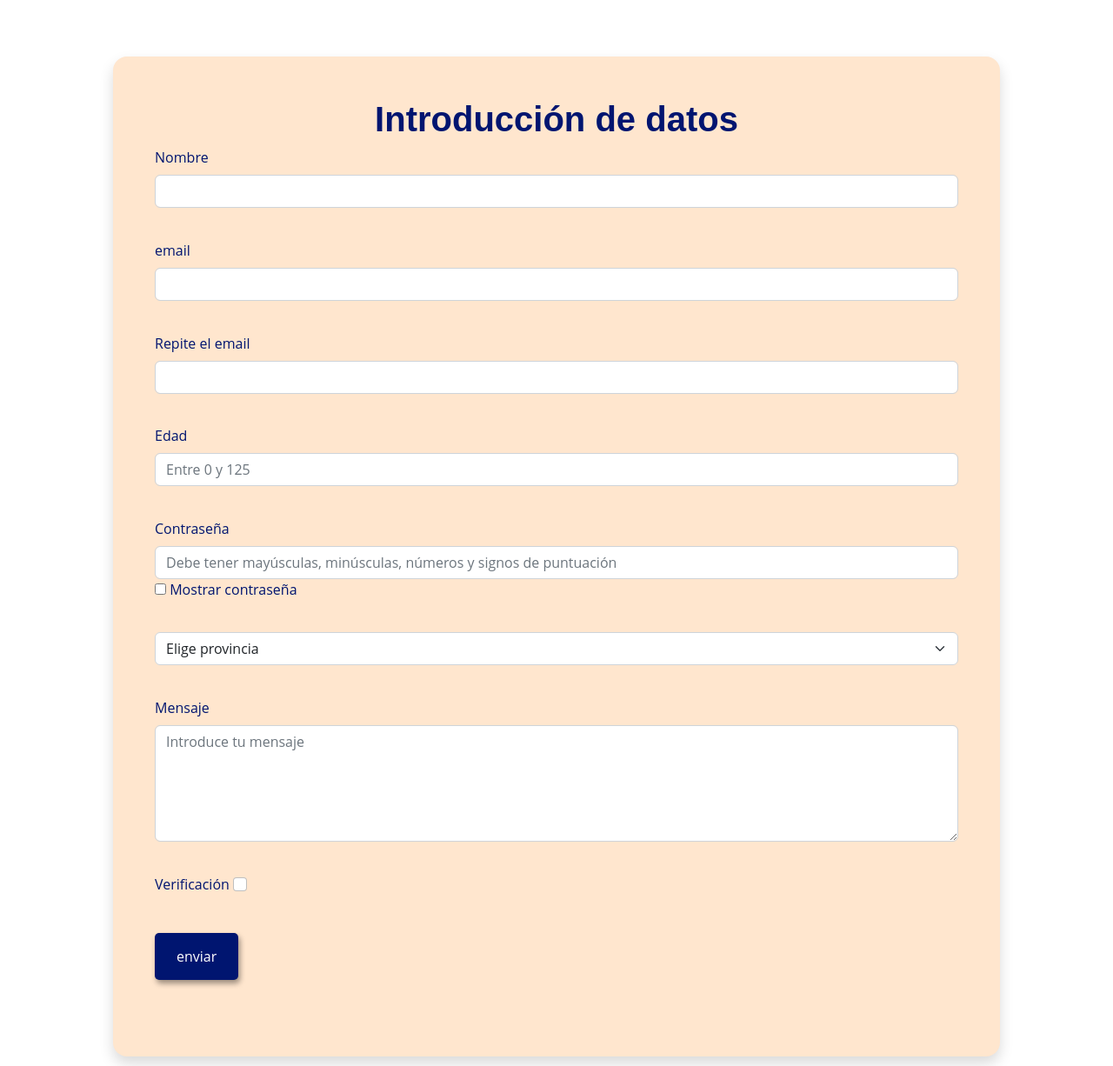
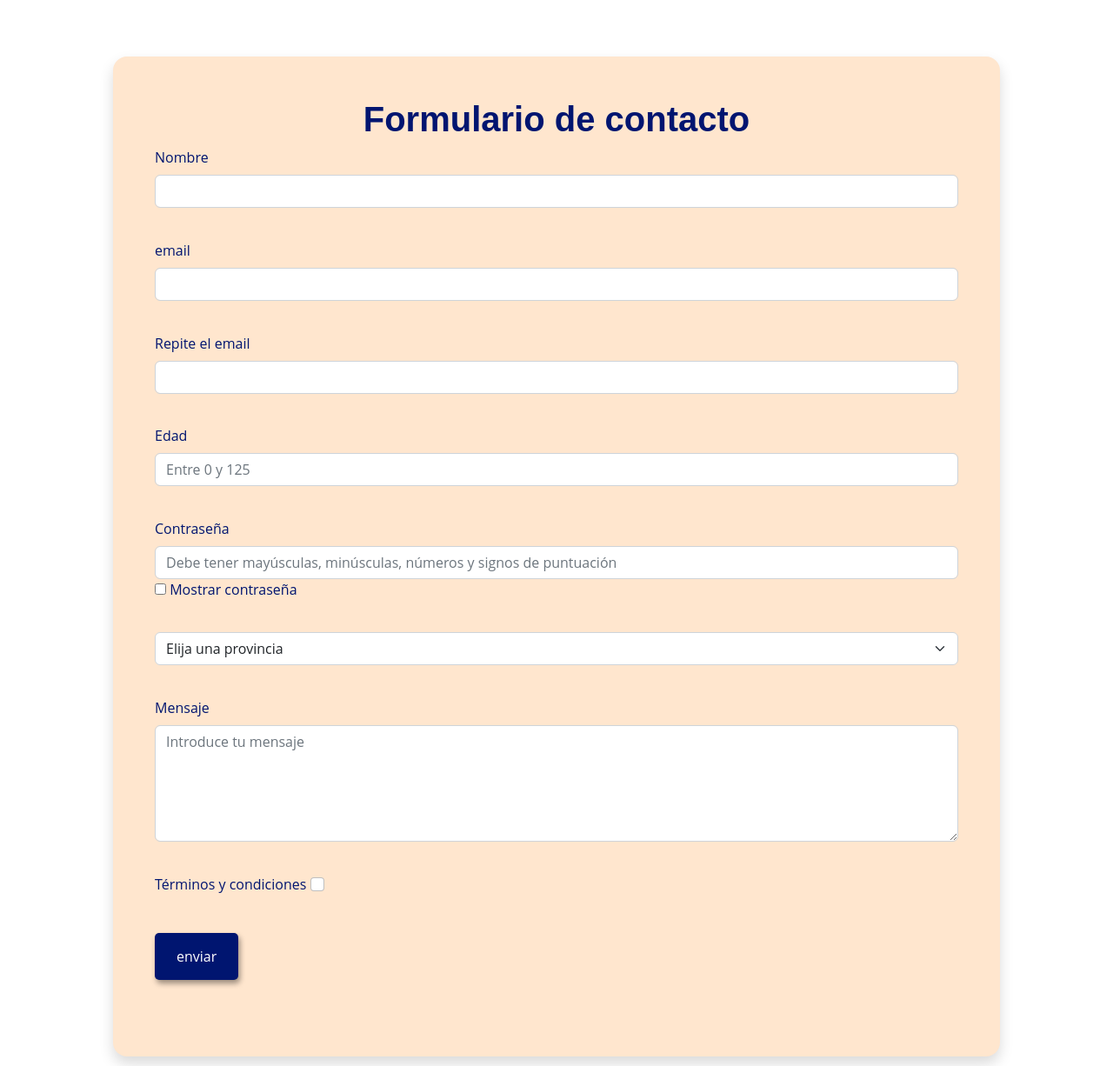
Before and after one commit to Diegobrls/Diegobrls.github.io, a plain HTML site: page index.html in a window 1280 px wide. Shown: the part 3405-4631 px from the top of the page at 87% size. Drawn offline with nearby package versions, Linux system fonts and the light colour scheme.

Commit message:
Update index.html

```diff
--- a/index.html
+++ b/index.html
@@ -299,7 +299,7 @@
 
         <!-- COMIENZO SECCION DE CONTACTO -->
         <section id="tres" class="m-5 azul clarisimo-fondo p-5 rounded-4 shadow">
-            <h1 class="title text-center">Introducción de datos</h1>
+            <h1 class="title text-center">Formulario de contacto</h1>
             <form method="post" onsubmit="return validar()" action="index.html">
                 <!--NOMBRE-->
                 <div class="mb-3">
@@ -351,7 +351,7 @@
                 <div class="mb-3">
                     <select class="form-select" aria-label="Default select example" id="provincia"
                         onfocus="quitarError(this,'errorProvincia')">
-                        <option value="0" selected>Elige provincia</option>
+                        <option value="0" selected>Elija una provincia</option>
                         <option value="1">Málaga</option>
                         <option value="2">Cádiz</option>
                         <option value="3">Sevilla</option>
@@ -371,11 +371,11 @@
                 </div>
                 <!--CASILLA DE VERIFICACION-->
                 <div class="mb-3">
-                    <label for="verificacion" class="form-label">Verificación</label>
+                    <label for="verificacion" class="form-label">Términos y condiciones</label>
                     <input type="checkbox" class="form-check-input" id="verificacion"
                         onfocus="quitarError(this,'errorVerificacion')">
                     <div class="error" id="errorVerificacion">
-                        Acepta los términos y condiciones
+                        Marque la casilla para aceptar los términos
                     </div>
                 </div>
                 <!--ENVIAR-->
```
